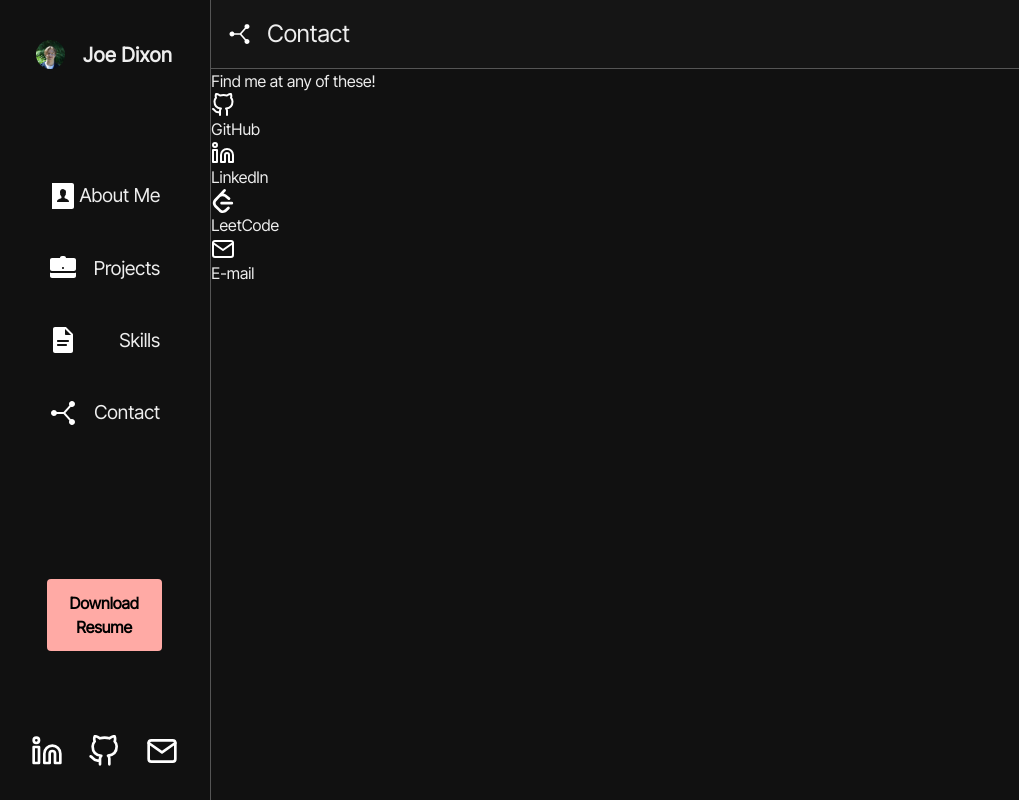
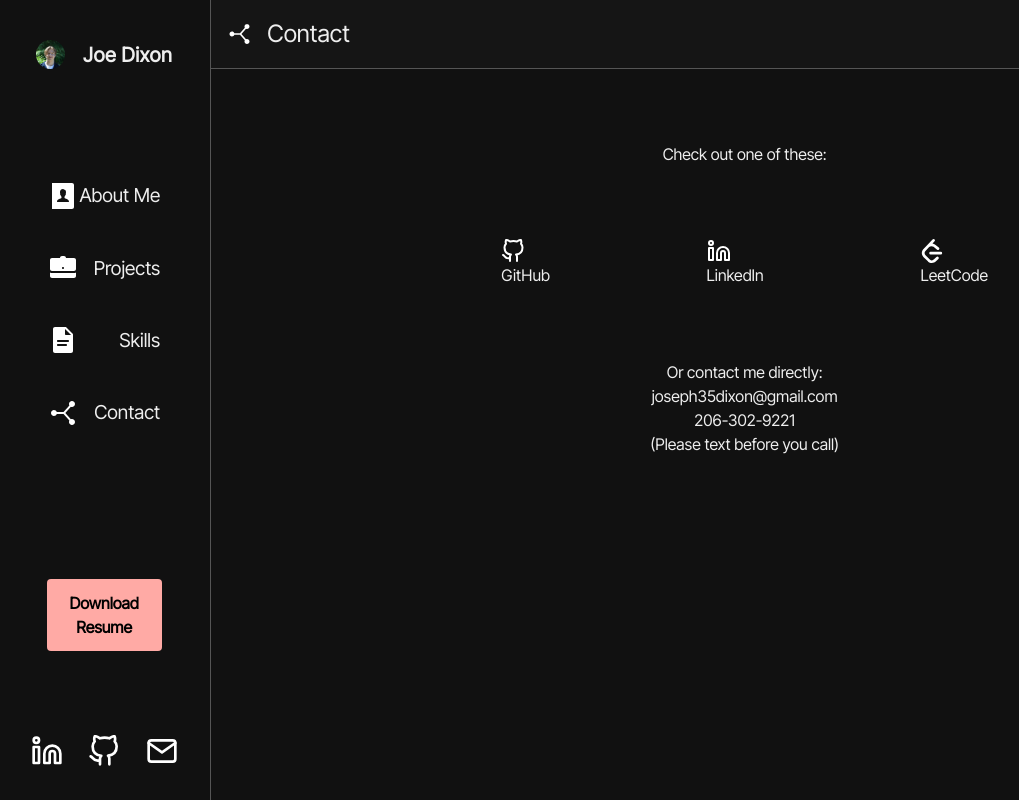
Before and after one commit to joerdixon/my-portfolio-2, a React (Create React App) app: page / in a window 1280 px wide. Both pictures are taken after a click on the element "Contact". Shown: the whole page, without its empty margins (2-1021 px from the left). Built offline with nearby package versions, Linux system fonts and the light colour scheme.

Commit message:
skeleton contact page in

```diff
--- a/src/components/Page/Pages/Contact/Contact.jsx
+++ b/src/components/Page/Pages/Contact/Contact.jsx
@@ -1,4 +1,4 @@
-import React, { useState } from 'react'
+import React from 'react'
 import Links from './Links'
 import contact from '../../../../assets/icons/contact.svg'
 
@@ -9,17 +9,29 @@ import contact from '../../../../assets/icons/contact.svg'
 
 function Contact() {
     return (
-        <div className='w-5/6'>
+        <div className='md:w-5/6'>
             <div className='sectionheading md:sectionheading-md'>
                 <img src={contact} alt="User icon on a book" className='hidden md:block md:heading-icon' />
                 <h2>Contact</h2>
             </div>
-            <div>
-                Find me at any of these!
-            </div>
-            {/* Populates all of my contact links */}
-            <div>
-                <Links />
+            {/* Main Contact Content Container */}
+            <div className='flex flex-col justify-evenly h-2/3'>
+                <div className='text-center'>
+                    Check out one of these:
+                </div>
+                {/* Populates all of my contact links */}
+                <div>
+                    <Links />
+                </div>
+                <div className='text-center flex flex-col'>
+                    <p>Or contact me directly:</p>
+                    <p><a className='block' href='mailto:joseph35dixon@gmail.com' target='_blank' rel="noreferrer">joseph35dixon@gmail.com</a></p>
+                    <p><a className='block' href='tel:2063029221'>206-302-9221</a></p>
+                    <p>(Please text before you call)</p>
+                </div>
+                <div>
+
+                </div>
             </div>
         </div>
     )
--- a/src/components/Page/Pages/Contact/Links.jsx
+++ b/src/components/Page/Pages/Contact/Links.jsx
@@ -21,17 +21,12 @@ const links = [
         url: "https://leetcode.com/joseph35dixon/",
         icon: lcsvg
     },
-    {
-        name: "E-mail",
-        url: "mailto:joseph35dixon@gmail.com",
-        icon: gmsvg
-    },
 ]
 
 function Links() {
     const linkCards = links.map((link, index) => {
         return (
-            <a href={link.name} target='_blank' rel="noreferrer">
+            <a href={link.url} target='_blank' rel="noreferrer">
                 <div>
                     <img src={link.icon} alt={link.name} />
                     <p>{link.name}</p>
@@ -39,9 +34,9 @@ function Links() {
             </a>
         )
     })
+    return (
 
-    return (
-        <div>
+        <div className='flex justify-evenly w-3/4 mx-auto my-0'>
             {linkCards}
         </div>
     );
```
